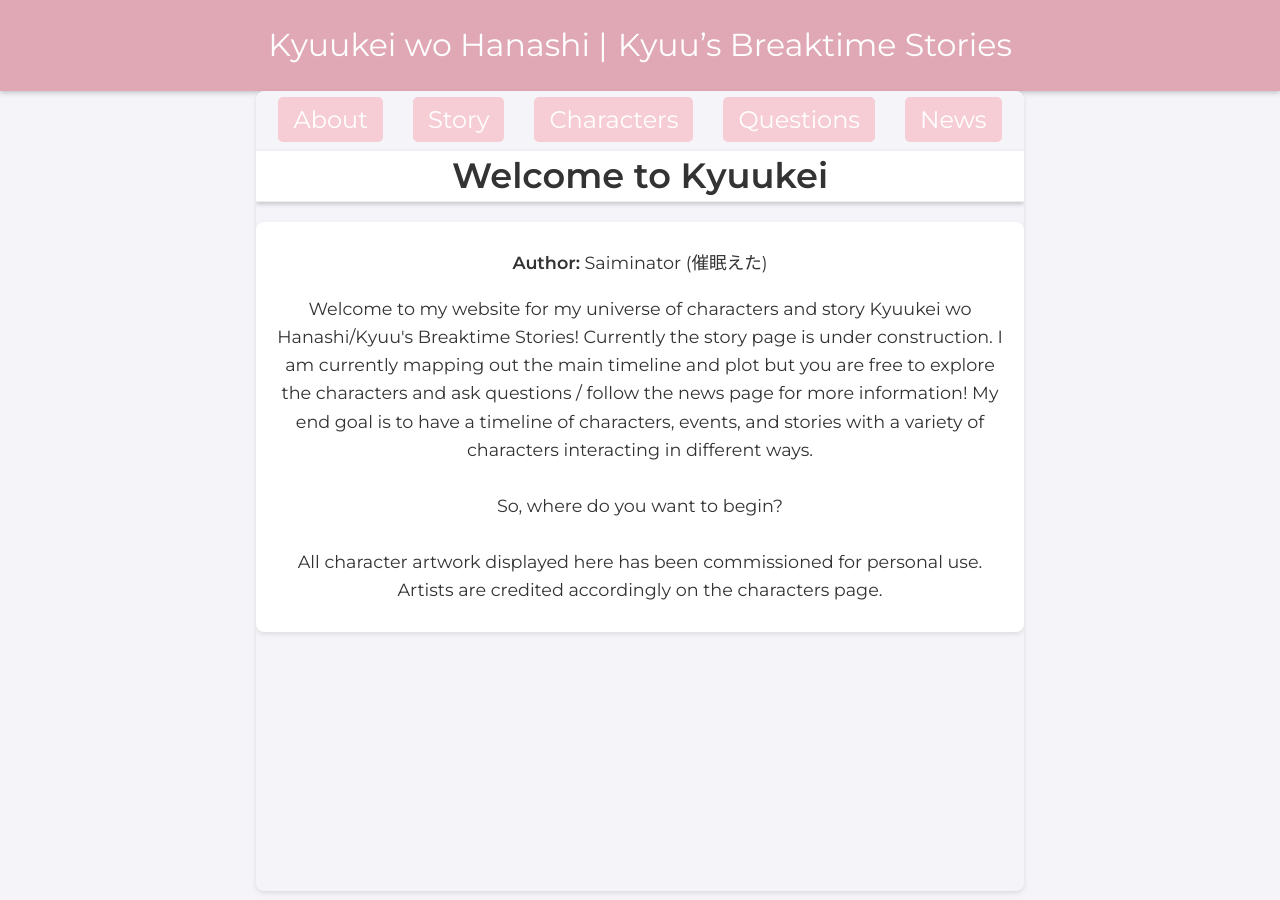
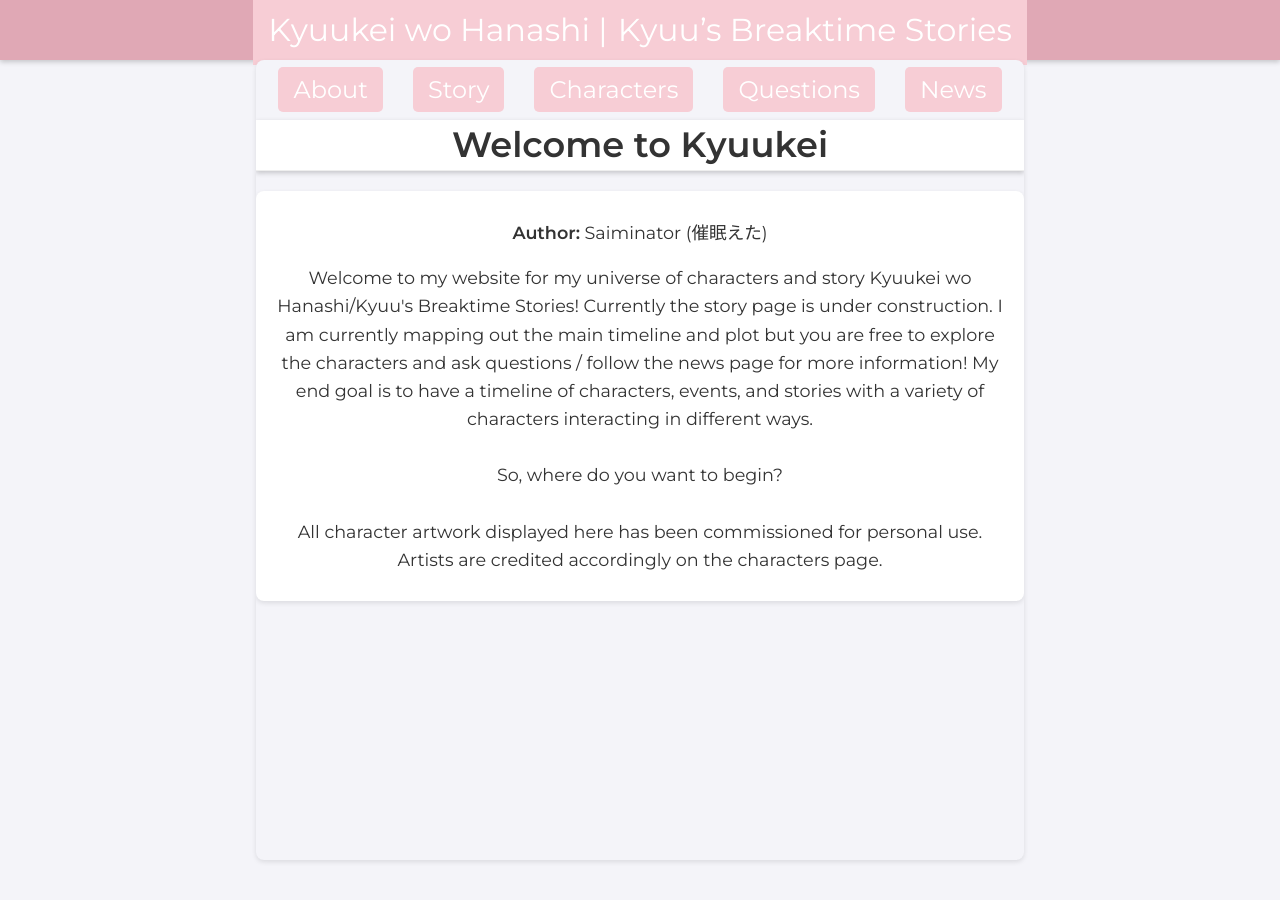
Before and after one commit to Saiminator/Kyuukei, a Jekyll site: the page built from index.html, in a window 1280 px wide. Built offline with Jekyll 4.4.1, drawn with Linux system fonts in a browser that asks for light colours.

Commit message:
Update style.css

```diff
--- a/css/style.css
+++ b/css/style.css
@@ -80,7 +80,7 @@
    5. Header & Top Navigation
 ===================================================== */
 header {
-  background: #f7cdd5; /* Default Orby Pink (lighter) for entire header */
+  background: #e0a8b5; /* Orby Pink (darker shade) for header */
   padding: 10px 0;
   text-align: center;
   box-shadow: 0 2px 5px rgba(0,0,0,0.2);
@@ -88,10 +88,18 @@
   margin: 0;
   margin-bottom: 0;
 }
-header.active {
-  background: #e0a8b5; /* Darker Orby Pink when active (e.g. on homepage) */
+
+@media (min-width: 1024px) {
+  header {
+    height: 60px;
+    padding: 0;
+    display: flex;
+    align-items: center;
+    justify-content: center;
+  }
 }
 
+/* Site Title (Header Link) */
 #site-title {
   display: flex;
   flex-direction: row;
@@ -101,10 +109,15 @@
   color: #fff;
   text-decoration: none;
   margin: 0 auto;
-  background: transparent; /* Transparent so header's bg shows through */
+  background: #f7cdd5; /* Default Orby Pink (lighter) */
   padding: 10px;
   transition: background 0.3s ease;
 }
+#site-title.active,
+#site-title:hover {
+  background: #e0a8b5; /* Darker shade when active or hovered */
+}
+
 #site-title .header-line1,
 #site-title .header-line2 {
   white-space: nowrap;
@@ -250,7 +263,7 @@
 /* Section Header (Page Title) */
 .section-fixed-title .section-header {
   flex: 0 0 50px;
-  padding: 0 20px;
+  padding: 0 20px; /* Only horizontal padding to keep title flush */
   background: #fff;
   border-bottom: 1px solid #eee;
   text-align: center;
@@ -640,7 +653,7 @@
   margin-bottom: 20px;
   padding: 8px 12px;
   font-size: 0.9em;
-  background: #0077be;
+  background: #0077be;  /* Blue color */
   color: #fff;
   border: none;
   border-radius: 4px;
@@ -648,7 +661,7 @@
   box-shadow: 0 2px 4px rgba(0,0,0,0.2);
 }
 .character-detail .left-panel .back-select-btn:hover {
-  background: #005a94;
+  background: #005a94;  /* Darker blue on hover */
 }
 
 .section-title {
@@ -747,7 +760,7 @@
 }
 .character-image {
   width: 100%;
-  padding-top: 100%;
+  padding-top: 100%; /* Square aspect ratio */
   background-size: cover;
   background-position: center;
   border: 2px solid #ddd;
@@ -806,7 +819,7 @@
   display: block;
   margin: 20px auto;
   padding: 10px 20px;
-  background-color: #0077be;
+  background-color: #0077be; /* Blue background */
   color: #fff;
   border: none;
   border-radius: 5px;
```
